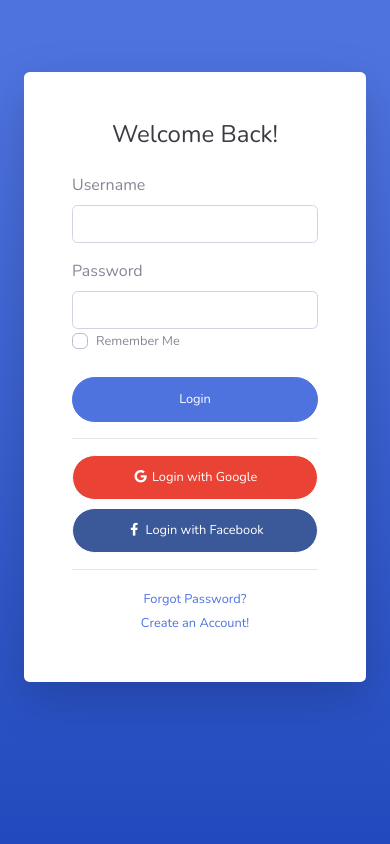
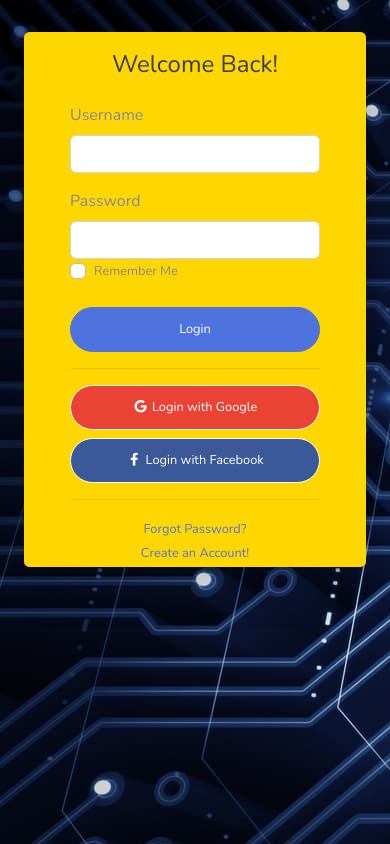
Before and after one commit to yahya542/scidac, a Django app: page / in a window 390 px wide. Run offline with Django 5.2, Linux system fonts and the light colour scheme; some libraries are stand-ins or nearby versions.

Commit message:
edit tampilan login

```diff
--- /dev/null
+++ b/static/css/bg.css
@@ -0,0 +1,11 @@
+.bg-login {
+   /*  background-image: url("{% static 'img/bg.jpg' %}"); */
+   background-image: url(../img/bg.jpg);
+   height: 90%;
+   overflow: hidden;
+   scrollbar-width: none;
+}
+.bg-tp {
+
+   background-color: aqua;
+}
--- a/templates/autentikasi/login.html
+++ b/templates/autentikasi/login.html
@@ -21,23 +21,27 @@
     <!-- Custom styles for this template-->
     <link href="{% static 'css/sb-admin-2.min.css'%}" rel="stylesheet">
     <link rel="stylesheet" href="{% static 'css/sweetalert2.css' %}">
+    <link rel="stylesheet" href="{% static 'css/bg.css' %}">
+
+
 
 </head>
-<body class="bg-gradient-primary">
+<body style="height: 90%;" class="bg-login">
+
 
     <div class="container">
 
         <!-- Outer Row -->
-        <div class="row justify-content-center">
+        <div class="row justify-content-center ">
 
-            <div class="col-xl-10 col-lg-12 col-md-9">
+            <div style="margin-top: -40px ;" class="col-xl-10 col-lg-12 col-md-9 ">
 
-                <div class="card o-hidden border-0 shadow-lg my-5">
-                    <div class="card-body p-0">
+                <div  class="card o-hidden border-0 shadow-lg my-5">
+                    <div style="margin-top: -10px;" class="card-body p-0">
                         <!-- Nested Row within Card Body -->
-                        <div class="row">
-                            <div class="col-lg-6 d-none d-lg-block bg-login-image"></div>
-                            <div class="col-lg-6">
+                        <div style="margin-top:-30px ; height: 90%; background-color: navy;" class=" row" >
+                            <div class="col-lg-6 d-none d-lg-block "></div>
+                            <div style="height: 575px; padding: 10px; background-color: gold;" class="col-lg-6 ">
                                 <div class="p-5">
                                     <div class="text-center">
                                         <h1 class="h4 text-gray-900 mb-4">Welcome Back!</h1>
```
Also changed, not shown: templates/dashboard.html (+45 -15 lines), static/img/bg.jpg (added).
